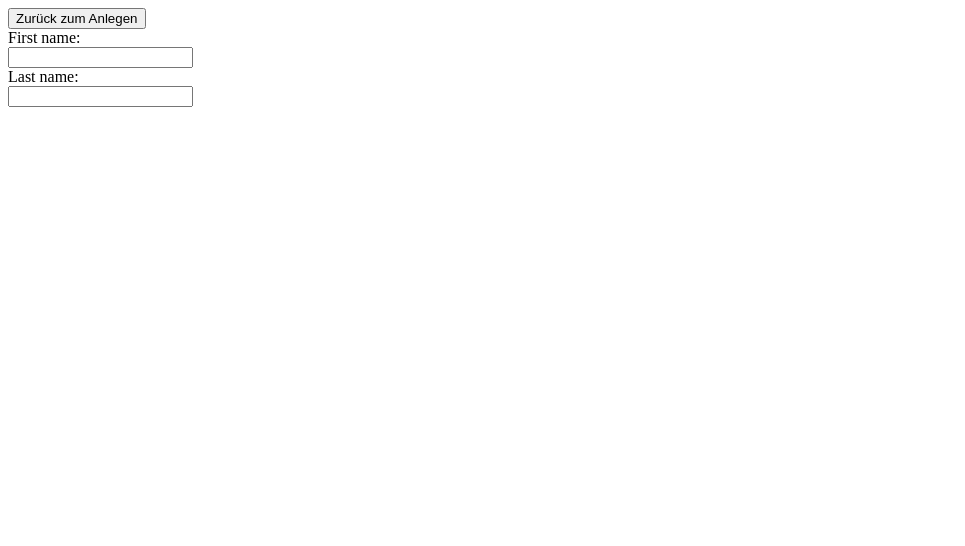
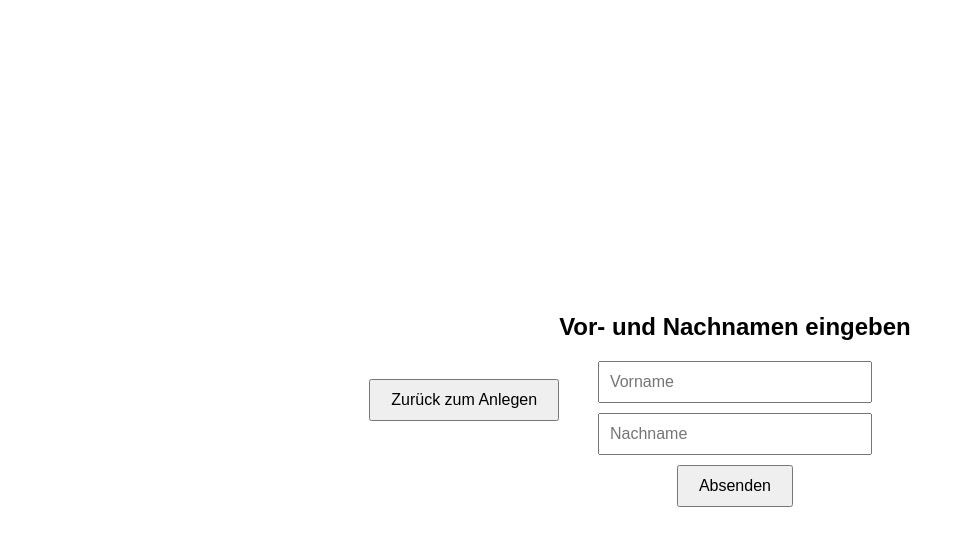
Before and after one commit to basti6670/ETUR, a plain HTML site: page src/website/websites/loeschen.html in a window 1280 px wide. Shown: the whole page, without its empty margins (0-965 px from the left). Drawn offline with Linux system fonts and the light colour scheme.

Commit message:
script for loeschen.html

```diff
--- a/src/website/websites/loeschen.html
+++ b/src/website/websites/loeschen.html
@@ -11,11 +11,64 @@
             <button>Zurück zum Anlegen</button>
         </form>
     </div>
-    <form>
-        <label for="fname">First name:</label><br>
-        <input type="text" id="fname" name="fname"><br>
-        <label for="lname">Last name:</label><br>
-        <input type="text" id="lname" name="lname">
-      </form>
+    <div class="container">
+        <h2>Vor- und Nachnamen eingeben</h2>
+        <form id="nameForm">
+            <input type="text" id="firstName" placeholder="Vorname" required><br>
+            <input type="text" id="lastName" placeholder="Nachname" required><br>
+            <button type="submit">Absenden</button>
+        </form>
+    </div>
 </body>
+<style>
+    body {
+            font-family: Arial, sans-serif;
+            display: flex;
+            justify-content: center;
+            align-items: center;
+            height: 100vh;
+            margin: 0;
+        }
+
+        .container {
+            text-align: center;
+        }
+
+        input[type="text"] {
+            padding: 10px;
+            font-size: 16px;
+            width: 250px;
+            margin-bottom: 10px;
+        }
+
+        button {
+            padding: 10px 20px;
+            font-size: 16px;
+            cursor: pointer;
+        }
+</style>
+<script>
+    document.addEventListener('DOMContentLoaded', function() {
+    const nameForm = document.getElementById('nameForm');
+
+    nameForm.addEventListener('submit', function(event) {
+        event.preventDefault();
+
+        const firstName = document.getElementById('firstName').value;
+        const lastName = document.getElementById('lastName').value;
+
+        deleteFromXML(firstName, lastName);
+    });
+});
+
+function deleteFromXML(firstName, lastName) {
+    const elementsToDelete = xmlDoc.querySelectorAll('Person[firstName="' + firstName + '"][lastName="' + lastName + '"]');
+
+    elementsToDelete.forEach(function(element) {
+        element.parentNode.removeChild(element);
+        console.log('Element gelöscht:', element);
+    });
+
+}
+</script>
 </html>
```
